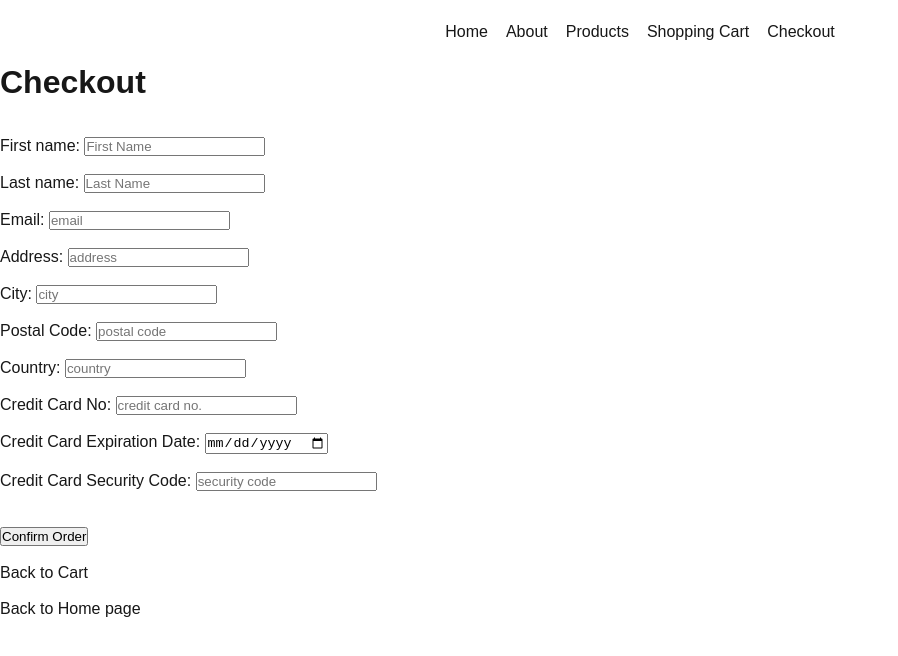
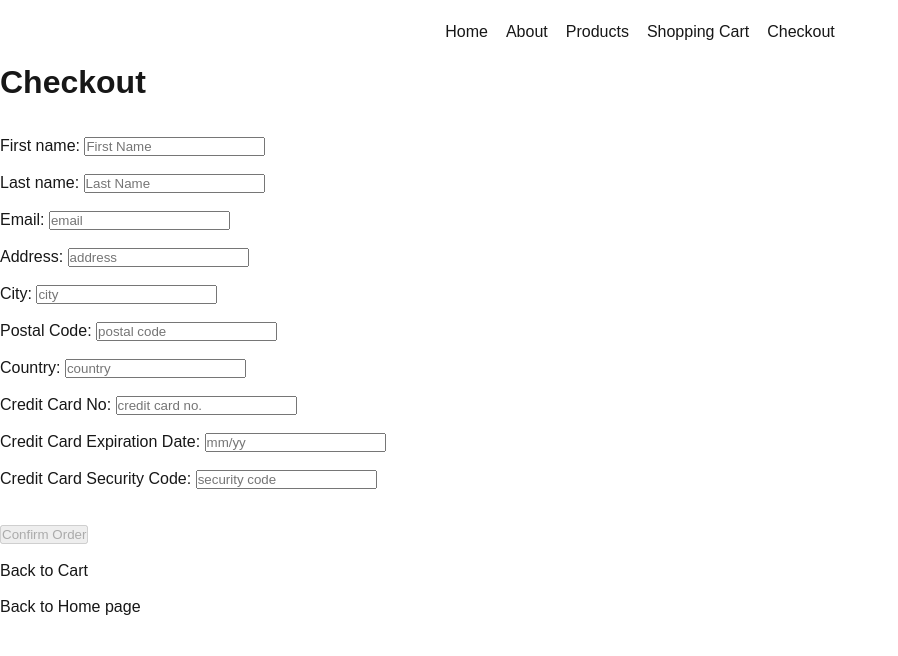
Before and after one commit to Draikth/nextjs-ecomm-store, a Next.js app: page /checkout in a window 1280 px wide. Shown: the top 656 px of the page, without its empty margins (0-898 px from the left). Built offline with nearby package versions, Linux system fonts and the light colour scheme.

Commit message:
Update checkout form with router to thank you pg

```diff
--- a/app/checkout/checkoutForm.js
+++ b/app/checkout/checkoutForm.js
@@ -1,8 +1,11 @@
 'use client';
 
+import { useRouter } from 'next/navigation';
 import { useState } from 'react';
 
 export default function CheckoutForm() {
+  const router = useRouter();
+
   const [firstName, setFirstName] = useState('');
   const [lastName, setLastName] = useState('');
   const [email, setEmail] = useState('');
@@ -13,6 +16,21 @@ export default function CheckoutForm() {
   const [creditCardNo, setCreditCardNo] = useState('');
   const [expiration, setExpiration] = useState('');
   const [security, setSecurity] = useState('');
+
+  function clearAllInputFields() {
+    setFirstName('');
+    setLastName('');
+    setEmail('');
+    setAddress('');
+    setCity('');
+    setPostalCode('');
+    setCountry('');
+    setCreditCardNo('');
+    setExpiration('');
+    setSecurity('');
+
+    router.push('/thank-you');
+  }
 
   return (
     <div>
@@ -50,7 +68,6 @@ export default function CheckoutForm() {
             data-test-id="checkout-email"
             name="email"
             placeholder="email"
-            type="email"
             value={email}
             onChange={(event) => setEmail(event.currentTarget.value)}
             required
@@ -89,7 +106,6 @@ export default function CheckoutForm() {
             id="postal code"
             data-test-id="checkout-postal-code"
             name="postal code"
-            type="number"
             placeholder="postal code"
             value={postalCode}
             onChange={(event) => setPostalCode(event.currentTarget.value)}
@@ -116,7 +132,6 @@ export default function CheckoutForm() {
             id="credit card"
             data-test-id="checkout-credit-card"
             name="credit card"
-            type="number"
             placeholder="credit card no."
             value={creditCardNo}
             onChange={(event) => setCreditCardNo(event.currentTarget.value)}
@@ -130,8 +145,7 @@ export default function CheckoutForm() {
             id="expiration"
             data-test-id="checkout-expiration-date"
             name="expiration"
-            type="date"
-            placeholder="expiration date"
+            placeholder="mm/yy"
             value={expiration}
             onChange={(event) => setExpiration(event.currentTarget.value)}
             required
@@ -144,7 +158,6 @@ export default function CheckoutForm() {
             id="security"
             data-test-id="checkout-security-code"
             name="security"
-            type="number"
             placeholder="security code"
             value={security}
             onChange={(event) => setSecurity(event.currentTarget.value)}
@@ -153,7 +166,23 @@ export default function CheckoutForm() {
         </div>
         <br />
         <br />
-        <button>Confirm Order</button>
+        <button
+          onClick={clearAllInputFields}
+          disabled={
+            !firstName ||
+            !lastName ||
+            !email ||
+            !address ||
+            !city ||
+            !postalCode ||
+            !country ||
+            !creditCardNo ||
+            !expiration ||
+            !security
+          }
+        >
+          Confirm Order
+        </button>
       </form>
     </div>
   );
--- a/app/cookie/SetCookieForm.js
+++ b/app/cookie/SetCookieForm.js
@@ -1,7 +1,7 @@
 'use client';
 
 import { useState } from 'react';
-import { createCookie } from './actions.js';
+import { createCookie } from './actions.ts';
 
 export default function SetCookieForm() {
   const [cookieValue, setCookieValue] = useState(0);
```
Also changed, not shown: app/thank-you/page.js (renamed from app/checkout/thank-you/page.js).
